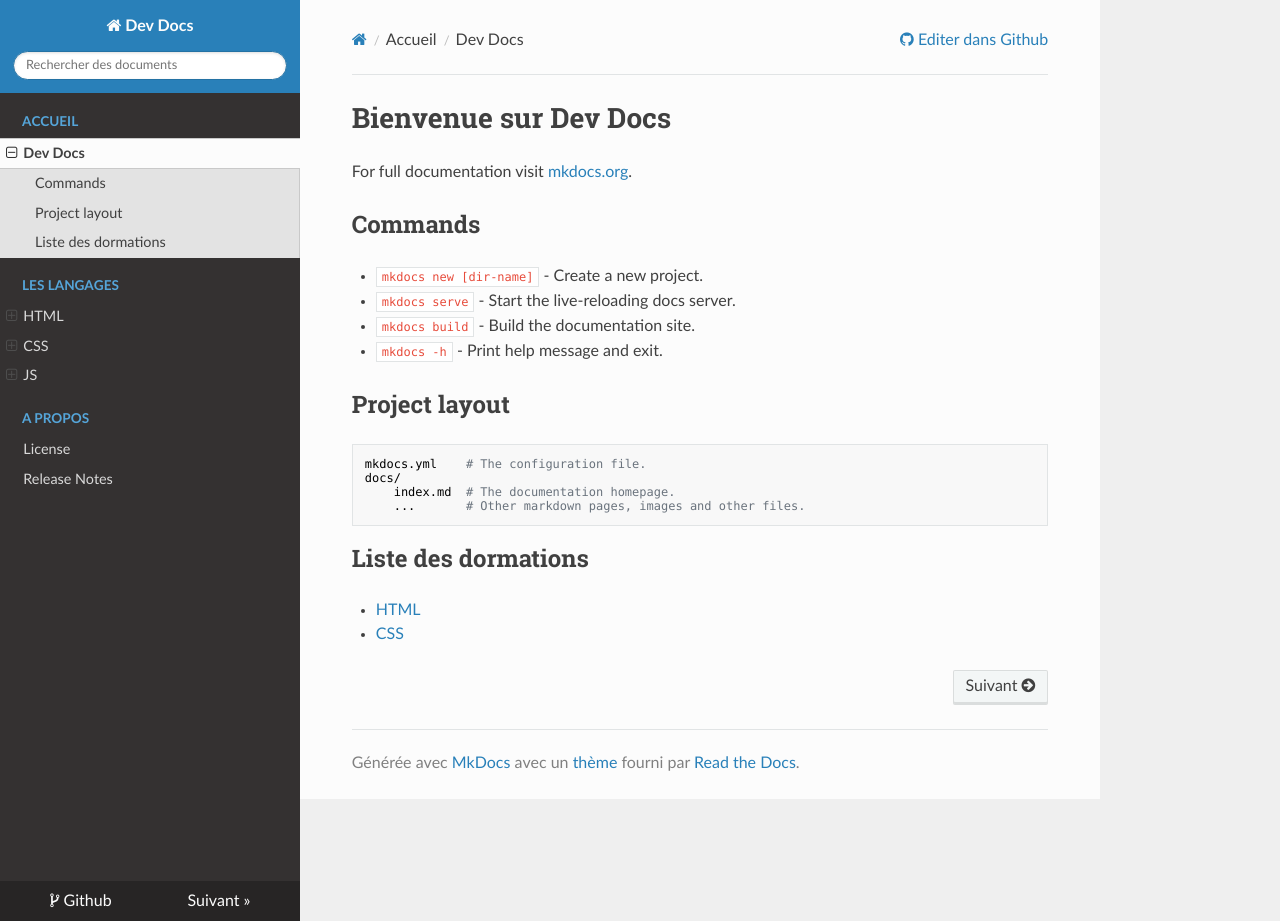
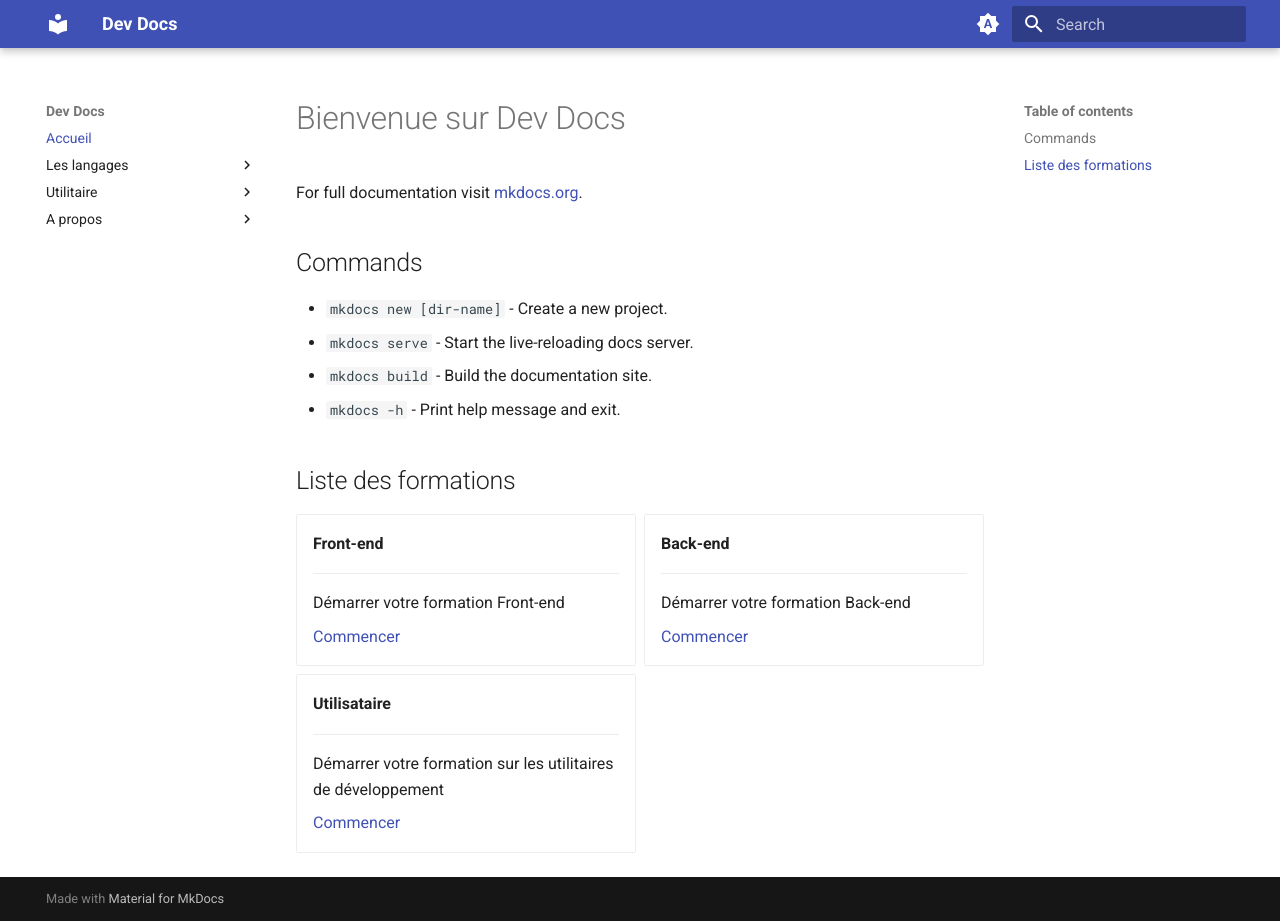
Before and after one commit to VivierCyril/DevDocs, an MkDocs documentation site: the page built from docs/index.md, in a window 1280 px wide and 921 px high. Built offline with MkDocs 1.6.1 and Material for MkDocs 9.7.7, drawn with Linux system fonts in a browser that asks for light colours; nearby versions of some CDN libraries.

Commit message:
mise en place de la configuration

```diff
--- a/docs/index.md
+++ b/docs/index.md
@@ -17,14 +17,46 @@
 * `mkdocs build` - Build the documentation site.
 * `mkdocs -h` - Print help message and exit.
 
-## Project layout
+## Liste des formations
 
-    mkdocs.yml    # The configuration file.
-    docs/
-        index.md  # The documentation homepage.
-        ...       # Other markdown pages, images and other files.
+<!-- ### Front-end
 
-## Liste des dormations
+* [HTML](Front/html/index.md)
+* [CSS](Front/css/index.md)
+* [JS](Front/javascript/index.md)
 
-* [HTML](HTML/index.md)
-* [CSS](CSS/index.md)
+### Back-end
+
+* [PHP](Back/php/index.md)
+* [SQL](back/sql/index.md)
+
+### Utilisataire
+
+* [Git](utilitaire/git/index.md) -->
+
+<div class="grid cards" markdown>
+
+- **Front-end**
+
+    ---
+
+    Démarrer votre formation Front-end
+
+    [Commencer](Front/html/index.md)
+
+-   **Back-end**
+
+    ---
+
+    Démarrer votre formation Back-end
+
+    [Commencer](Back/php/index.md)
+
+-   **Utilisataire**
+
+    ---
+
+    Démarrer votre formation sur les utilitaires de développement
+
+    [Commencer](Utilitaire/git/index.md)
+</div>
--- a/mkdocs.yml
+++ b/mkdocs.yml
@@ -1,5 +1,5 @@
 site_name: Dev Docs
-repo_url: https://github.com/VivierCyril/DevDocs
+# repo_url: https://github.com/VivierCyril/DevDocs
 repo_name: "Github"
 site_description: Cours et documentation des technologies informtique
 site_author: Vivier Cyril
@@ -15,24 +15,96 @@
 # Défini le dossier
 docs_dir: docs
 
+# Navigations
 nav:
-  - Accueil:
-      - index.md
+  - Accueil: index.md
   - Les langages:
-      - HTML:
-          - HTML/index.md
-      - CSS:
-          - CSS/index.md
-      - JS:
-          - base: JS/index.md
-          - avancé: JS/javascript/avancee.md
+      - Front-End:
+          - HTML:
+              - Les base: Front/html/index.md
+              - Les formulaires:
+                  - Les inputs: Front/html/formulaire.md
+          - CSS:
+              - Front/css/index.md
+          - JS:
+              - base: Front/js/index.md
+              - Notions Avancée:
+                  - Les évolutions de la syntaxe depuis ES5: Front/js/avancee.md
+      - Back-end:
+          - PHP: Back/php/index.md
+          - SQL: Back/sql/index.md
+  - Utilitaire:
+      - Git: Utilitaire/git/index.md
+
   - A propos:
-      - License: license.md
+      - License: license
       - Release Notes: release-notes.md
 
+# Theme
 theme:
-  name: readthedocs
+  name: material
   highlightjs: true
   hljs_languages:
     - yaml
+    - rust
   locale: fr
+  palette:
+    # Palette toggle for automatic mode
+    - media: "(prefers-color-scheme)"
+      toggle:
+        icon: material/brightness-auto
+        name: Switch to light mode
+
+    # Palette toggle for light mode
+    - media: "(prefers-color-scheme: light)"
+      scheme: default
+      toggle:
+        icon: material/brightness-7
+        name: Switch to dark mode
+
+    # Palette toggle for dark mode
+    - media: "(prefers-color-scheme: dark)"
+      scheme: slate
+      toggle:
+        icon: material/brightness-4
+        name: Switch to system preference
+
+# Extensions
+markdown_extensions:
+  - admonition # Encadrés (note, tip, warning...)
+  - pymdownx.details # Encadrés dépliables
+  - pymdownx.superfences: # Blocs de code avancés
+      custom_fences:
+        - name: mermaid # Diagrammes Mermaid
+          class: mermaid
+  - pymdownx.tabbed: # Onglets de contenu
+      alternate_style: true
+  - pymdownx.highlight: # Coloration syntaxique
+      anchor_linenums: true
+      line_spans: __span
+      linenums: true
+      pygments_lang_class: true
+  - pymdownx.inlinehilite # Code inline coloré
+  - pymdownx.snippets # Inclusion de fichiers
+  - pymdownx.emoji: # Emojis et icônes
+  - attr_list # Attributs HTML sur éléments
+  - md_in_html # Markdown dans le HTML
+  - tables # Tableaux
+  - footnotes # Notes de bas de page
+  - pymdownx.critic # Suivi des modifications
+  - pymdownx.caret # Superscript et insertion
+  - pymdownx.keys # Raccourcis clavier
+  - pymdownx.mark # Surlignage de texte
+  - pymdownx.tilde # Subscript et barré
+  - toc: # Table des matières
+      permalink: true
+  - pymdownx.tasklist: # Listes de tâches
+      custom_checkbox: true
+  - def_list # Listes de définitions
+  - abbr
+  - pymdownx.snippets:
+      auto_append:
+        - includes/abbreviations.md
+
+watch:
+  - includes
```
Also changed, not shown: docs/Back/php/index.md (added, +1 -0 lines), docs/Back/sql/index.md (added, +1 -0 lines), docs/Front/html/formulaire.md (added, +3 -0 lines), docs/Front/html/index.md (renamed from docs/HTML/index.md, +2 -2 lines), docs/Front/javascript/avancee.md (added, +344 -0 lines), docs/Front/javascript/index.md (added, +96 -0 lines), docs/JS/index.md (deleted, +0 -1 lines), docs/JS/javascript/avancee.md (deleted, +0 -1 lines), docs/Utilitaire/git/index.md (added, +1 -0 lines), includes/abbreviations.md (added, +5 -0 lines), README.md (line endings or trailing spaces), docs/Front/css/index.md (renamed from docs/CSS/index.md).
